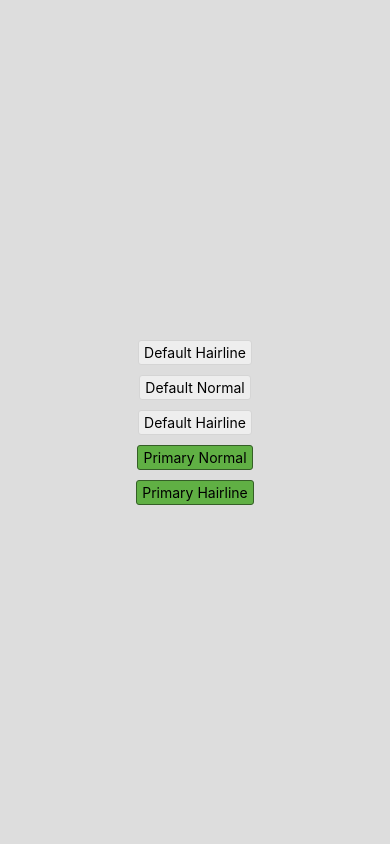
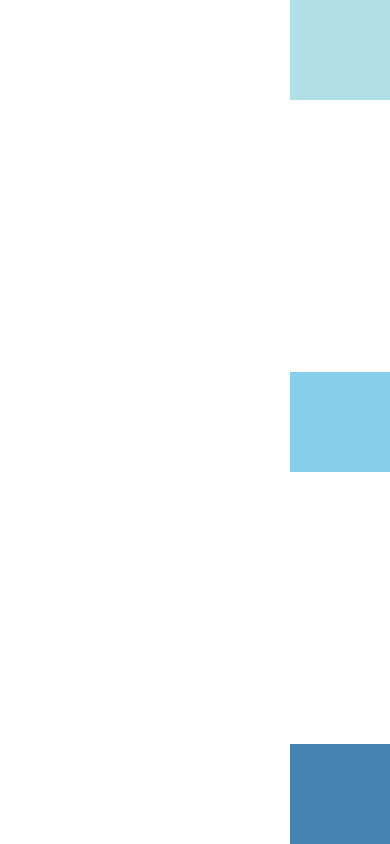
Before and after one commit to DigitalVilla/iNapp, a React Native app: screen / in a window 390 px wide. Built offline with nearby package versions, Linux system fonts and the light colour scheme.

Commit message:
Setup filnilized

```diff
--- a/App.js
+++ b/App.js
@@ -4,29 +4,18 @@ import { StyleSheet, TouchableHighlight, Text, View } from 'react-native';
 export default class App extends React.Component {
   render() {
     return (
-      <View style={viewStyles}>
-        <TouchableHighlight
-          style={[buttonStyles.core, buttonStyles.hairlineBorder,
-          buttonStyles.spacer]}
-          underlayColor="#efefef"
-          activeOpacity={0.8}
-          onPress={() => { }}
-        >
-          <Text>Default Hairline</Text>
-        </TouchableHighlight>
-        <TouchableHighlight style={[buttonStyles.core, buttonStyles.spacer]}>
-          <Text>Default Normal</Text>
-        </TouchableHighlight>
-        <TouchableHighlight
-          style={[buttonStyles.core, buttonStyles.hairlineBorder, buttonStyles.spacer]}>
-          <Text>Default Hairline</Text>
-        </TouchableHighlight>
-        <TouchableHighlight style={[buttonStyles.core, buttonStyles.primary, buttonStyles.spacer]}>
-          <Text>Primary Normal</Text>
-        </TouchableHighlight>
-        <TouchableHighlight style={[buttonStyles.core, buttonStyles.primary, buttonStyles.hairlineBorder]}>
-          <Text>Primary Hairline</Text>
-        </TouchableHighlight>
+      //https://facebook.github.io/react-native/docs/flexbox
+      // flexDirection: row (default), column
+      //align on primary axis
+      // justifyContent: flex-start, center, flex-end, space-around, space-between and space-evenly.
+      //align on secondary axis
+      // alignItems: flex-start, center, flex-end, and stretch.
+      //note For stretch to have an effect, children must not have a fixed dimension along the secondary axis. In the following example, setting alignItems: stretch does nothing until the width: 50 is removed from the children.
+
+      <View style={{ flex: 1, justifyContent: 'space-between', alignItems:'flex-end' }}>
+        <View style={{ width: 100, height: 100, backgroundColor: 'powderblue' }} />
+        <View style={{ width: 100, height: 100, backgroundColor: 'skyblue' }} />
+        <View style={{ width: 100, height: 100, backgroundColor: 'steelblue' }} />
       </View>
     );
   }
@@ -46,7 +35,7 @@ const buttonStyles = StyleSheet.create({
     borderWidth: 1,
     backgroundColor: '#eee',
     borderRadius: 3,
-    padding: 3,
+    padding: 10,
     paddingLeft: 5,
     paddingRight: 5
   },
```
